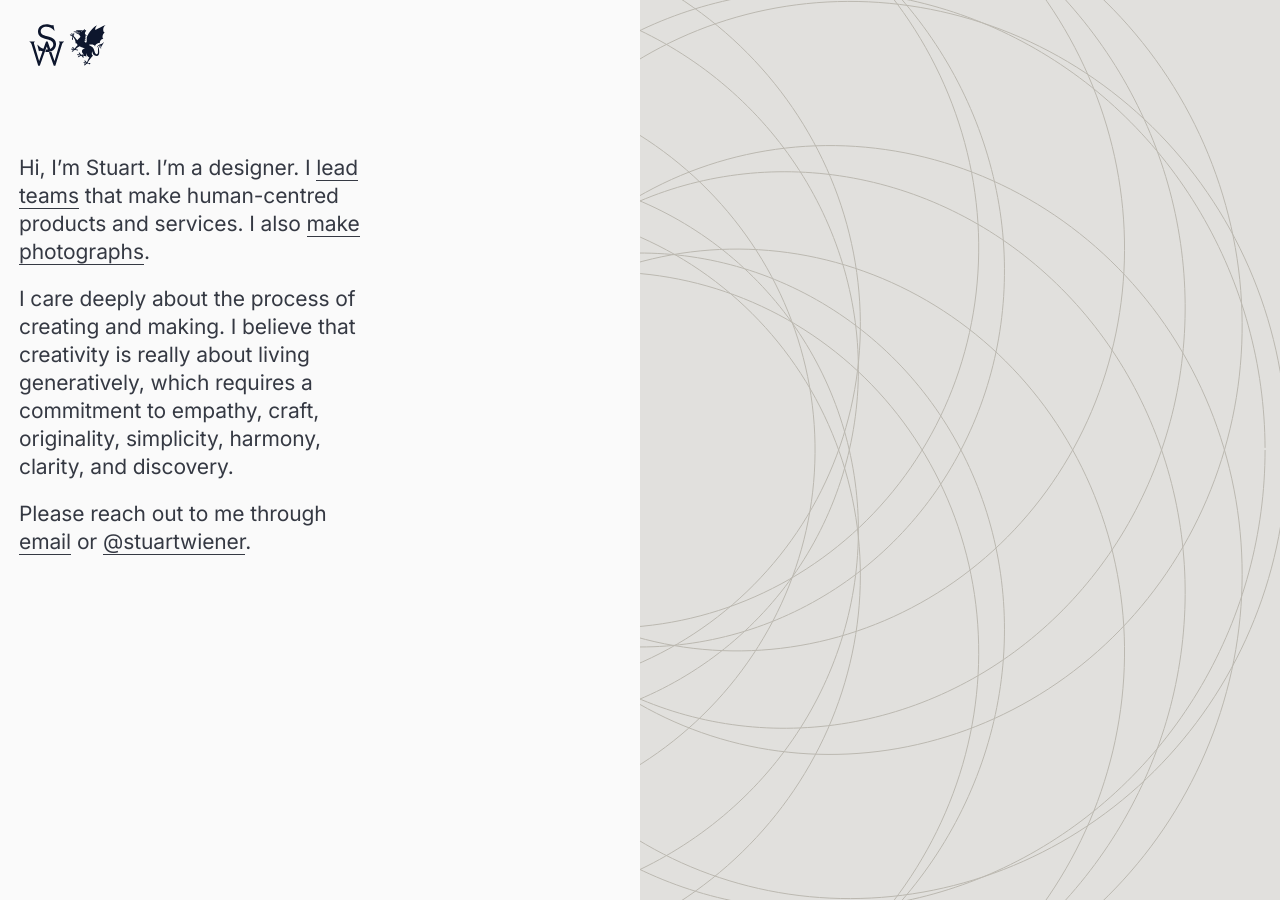
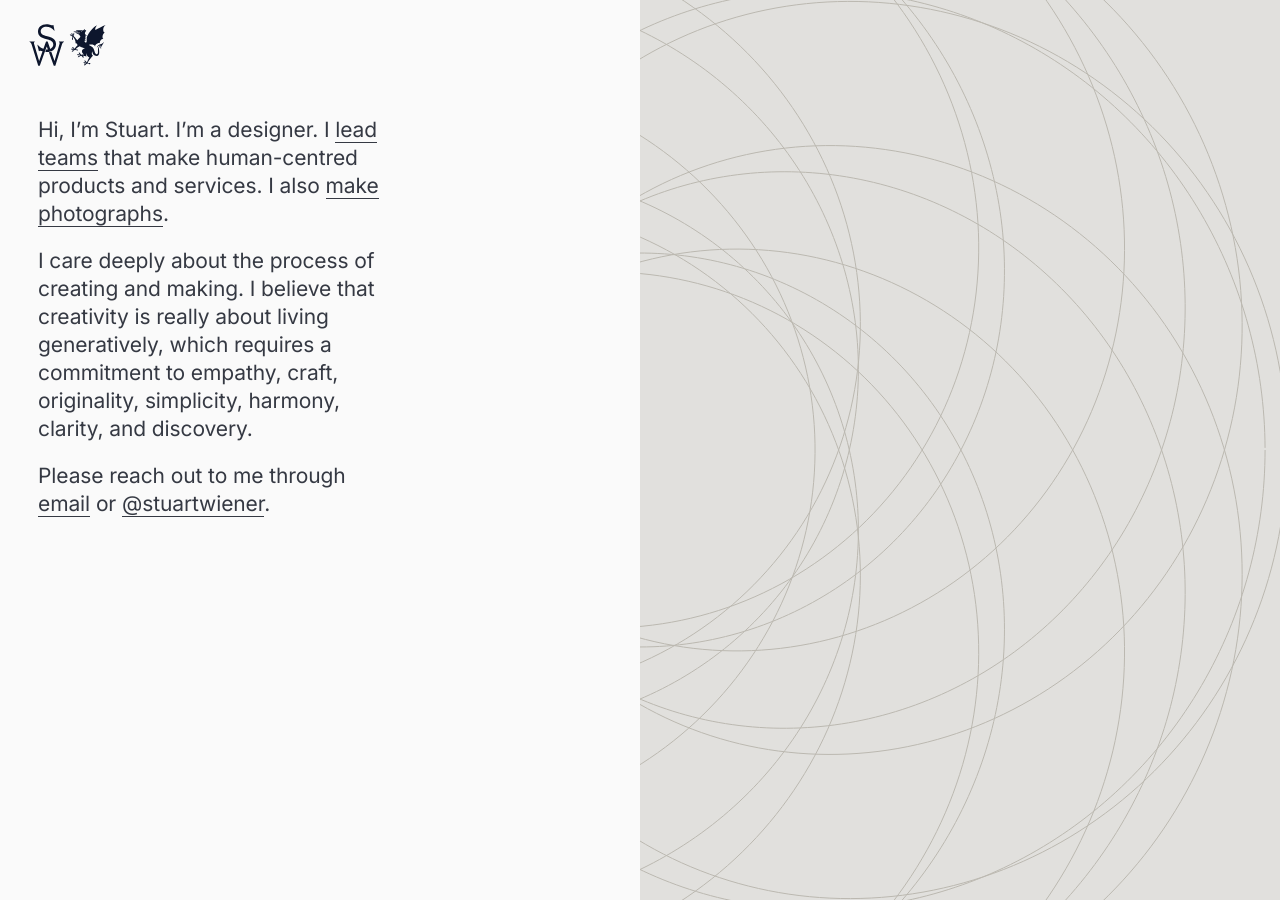
Before and after one commit to stuartwiener/stuartwiener.github.io, a Jekyll site: the page built from index.html, in a window 1280 px wide. Built offline with Jekyll 4.4.1, drawn with Linux system fonts in a browser that asks for light colours.

Commit message:
spacing finess

```diff
--- a/_sass/_layout.scss
+++ b/_sass/_layout.scss
@@ -12,7 +12,7 @@ html {
     z-index: 1;
 
     box-sizing: border-box;
-    padding: 0 0 19px;
+    padding: 0;
 
     a {
       border-bottom: none;
@@ -24,7 +24,8 @@ html {
     z-index: 1;
 
     box-sizing: border-box;
-    padding: 19px;
+    padding: 0 19px;
+    margin-bottom: 72px;
   }
 }
 
@@ -46,6 +47,9 @@ html {
     width: 50%;
 
     .site-content {
+      padding: 0 38px;
+      margin-bottom: 0;
+
       p {
         max-width: 360px;
       }
```
